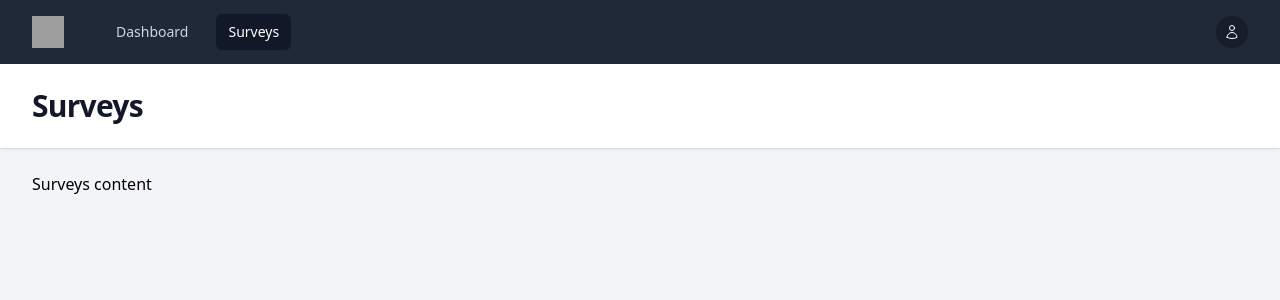
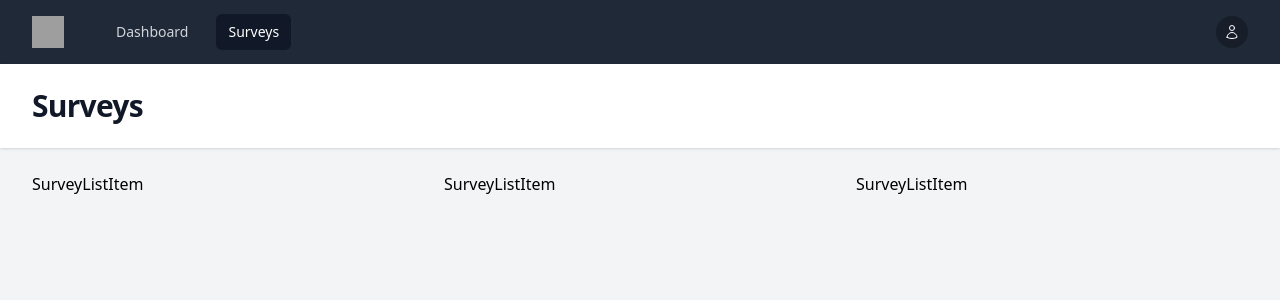
Before and after one commit to alexsam20/laravel-react-survey, a React (Vite) app in the folder react/: page /surveys in a window 1280 px wide. Shown: the top 300 px of the page. Built offline with nearby package versions, Linux system fonts and the light colour scheme; grey boxes are pictures that could not be loaded.

Commit message:
Create SurveyListItem.jsx. Edit SurveyListItem.jsxrveys. Configure Layouts.

```diff
--- a/react/src/components/DefaultLayout.jsx
+++ b/react/src/components/DefaultLayout.jsx
@@ -1,15 +1,9 @@
 import {Fragment} from 'react'
 import {Disclosure, Menu, Transition} from '@headlessui/react'
 import {Bars3Icon, UserIcon, /*BellIcon,*/ XMarkIcon} from '@heroicons/react/24/outline'
-import {NavLink, Outlet} from "react-router-dom";
-import {userStateContext} from "../contexts/ContextProvider.jsx";
+import {Navigate, NavLink, Outlet} from "react-router-dom";
+import {useStateContext} from "../contexts/ContextProvider.jsx";
 
-// const user = {
-//   name: 'Tom Cook',
-//   email: 'tom@example.com',
-//   imageUrl:
-//     'https://images.unsplash.com/photo-1472099645785-5658abf4ff4e?ixlib=rb-1.2.1&ixid=eyJhcHBfaWQiOjEyMDd9&auto=format&fit=facearea&facepad=2&w=256&h=256&q=80',
-// }
 const navigation = [
   {name: 'Dashboard', to: '/'},
   {name: 'Surveys', to: '/surveys'},
@@ -20,7 +14,11 @@
 }
 
 export default function DefaultLayout() {
-  const {currentUser} = userStateContext();
+  const {currentUser, userToken} = useStateContext();
+
+  if (!userToken) {
+    return <Navigate to='login' />
+  }
 
   const logout = (ev) => {
     ev.preventDefault();
--- a/react/src/components/GuestLayout.jsx
+++ b/react/src/components/GuestLayout.jsx
@@ -1,6 +1,13 @@
-import {Outlet} from "react-router-dom";
+import {Navigate, Outlet} from "react-router-dom";
+import {useStateContext} from "../contexts/ContextProvider.jsx";
 
 export default function GuestLayout() {
+  const {userToken} = useStateContext();
+
+  if (userToken) {
+    return <Navigate to="/" />
+  }
+
   return (
     <div>
       <div className="flex min-h-full flex-1 flex-col justify-center px-4 py-12 lg:px-8">
--- /dev/null
+++ b/react/src/components/SurveyListItem.jsx
@@ -0,0 +1,7 @@
+import React from "react";
+
+export  default function SurveyListItem({survey}) {
+    return (
+        <div>SurveyListItem</div>
+    )
+}
--- a/react/src/contexts/ContextProvider.jsx
+++ b/react/src/contexts/ContextProvider.jsx
@@ -3,11 +3,178 @@
 const StateContext = createContext({
   currentUser: {},
   userToken: null,
-  setCurrentUser: () => {
+  surveys: [],
+  setCurrentUser: () => {},
+  setUserToken: () => {},
+});
+
+const tmpSurveys = [
+  {
+    "id": 1,
+    "image_url": "https:\/\/api.yoursurveys.xyz\/images\/vJutXzn02CDwdOyh.png",
+    "title": "TheCodeholic YouTube channel",
+    "slug": "thecodeholic-youtube-channel",
+    "status": true,
+    "description": "My name is Zura.<br>I am Web Developer with 9+ years of experience, free educational content creator, CTO, Lecturer and father of two wonderful daughters.<br><br>The purpose of the channel is to share my several years of experience with beginner developers.<br>Teach them what I know and make my experience as a lesson for others.",
+    "created_at": "2022-01-07 13:23:41",
+    "updated_at": "2022-01-18 16:34:19",
+    "expire_date": "2022-01-23",
+    "questions": [
+      {
+        "id": 15,
+        "type": "text",
+        "question": "From which country are you?",
+        "description": null
+      },
+      {
+        "id": 16,
+        "type": "checkbox",
+        "question": "Which language videos do you want to see on my channel?",
+        "description": "Lorem ipsum dolor sit amet, consectetur adipisicing elit. Assumenda cumque earum eos esse est ex facilis, iure laboriosam maiores neque nesciunt nulla placeat praesentium quae quos ratione, recusandae totam velit!",
+        "data": {
+          "options": [
+            {
+              "uuid": "8ee03188-9e7e-44e5-9176-7574c0beec6f",
+              "text": "JavaScript"
+            },
+            {
+              "uuid": "fe9497f2-8f05-4c82-9586-26e36736fa9e",
+              "text": "PHP"
+            },
+            {
+              "uuid": "db0f194c-d32d-4e19-929e-08f7b4e2bcc0",
+              "text": "HTML + CSS"
+            },
+            {
+              "uuid": "93273c4c-ac8f-432e-b847-e467df64ab9c",
+              "text": "All of the above"
+            },
+            {
+              "uuid": "d54818a7-ad7e-4b69-9287-16a8dc50a6cb",
+              "text": "Everything Zura thinks will be good"
+            }
+          ]
+        }
+      },
+      {
+        "id": 17,
+        "type": "select",
+        "question": "Which PHP framework videos do you want to see on my channel?",
+        "description": "Lorem ipsum dolor sit amet, consectetur adipisicing elit. Assumenda cumque earum eos esse est ex facilis, iure laboriosam maiores neque nesciunt nulla placeat praesentium quae quos ratione, recusandae totam velit!",
+        "data": {
+          "options": [
+            {
+              "uuid": "fb907cfe-b7a1-4b24-86fb-03f9c44aa710",
+              "text": "Laravel"
+            },
+            {
+              "uuid": "e2629262-93ca-4a7a-8129-19c765664a04",
+              "text": "Yii2"
+            },
+            {
+              "uuid": "9a11a425-d9fe-4fe9-86af-bb814e3d9271",
+              "text": "Codeigniter"
+            },
+            {
+              "uuid": "484268b1-d3aa-47f8-a185-356ed48e50fe",
+              "text": "Symfony"
+            }
+          ]
+        }
+      },
+      {
+        "id": 18,
+        "type": "radio",
+        "question": "Which Laravel Framework do you love most?",
+        "description": "Lorem ipsum dolor sit amet, consectetur adipisicing elit. Assumenda cumque earum eos esse est ex facilis, iure laboriosam maiores neque nesciunt nulla placeat praesentium quae quos ratione, recusandae totam velit!",
+        "data": {
+          "options": [
+            {
+              "uuid": "c02e50e6-5ebf-4344-9822-baa16502dbdb",
+              "text": "Laravel 5"
+            },
+            {
+              "uuid": "90a15aae-ef4c-4d04-aa05-8e840d4a2ded",
+              "text": "Laravel 6"
+            },
+            {
+              "uuid": "93c64532-c1eb-4bfd-bd00-ab51cafdee78",
+              "text": "Laravel 7"
+            },
+            {
+              "uuid": "51f6a704-7a86-47a4-9b2d-72bb026a3371",
+              "text": "Laravel 8"
+            }
+          ]
+        }
+      },
+      {
+        "id": 19,
+        "type": "checkbox",
+        "question": "What type of projects do you want to see on my channel built with Laravel?",
+        "description": "Lorem ipsum dolor sit amet, consectetur adipisicing elit. Assumenda cumque earum eos esse est ex facilis, iure laboriosam maiores neque nesciunt nulla placeat praesentium quae quos ratione, recusandae totam velit!",
+        "data": {
+          "options": [
+            {
+              "uuid": "c5519ab0-3282-4758-a34b-506052bf1342",
+              "text": "REST API"
+            },
+            {
+              "uuid": "dfbbc0af-8fff-44ae-be36-e85270041729",
+              "text": "E-commerce"
+            },
+            {
+              "uuid": "6940c122-505f-4d9d-a103-472f923fad94",
+              "text": "Real Estate"
+            },
+            {
+              "uuid": "2b3c12a4-8f3c-4276-ae59-4e9d55e849be",
+              "text": "All of the above"
+            }
+          ]
+        }
+      },
+      {
+        "id": 22,
+        "type": "textarea",
+        "question": "What do you think about TheCodeholic channel?",
+        "description": "Write your honest opinion. Everything is anonymous.",
+        "data": []
+      },
+      {
+        "id": 23,
+        "type": "text",
+        "question": "Which channel is your favorite one?",
+        "description": null,
+        "data": []
+      }
+    ]
   },
-  setUserToken: () => {
+  {
+    "id": 2,
+    "image_url": "https:\/\/api.yoursurveys.xyz\/images\/gjIHElz4aKrL0nT0.png",
+    "title": "React",
+    "slug": "react",
+    "status": true,
+    "description": "React makes it painless to create interactive UIs. Design simple views for each state in your application, and React will efficiently update and render just the right components when your data changes.",
+    "created_at": "2022-01-07 08:50:40",
+    "updated_at": "2022-01-07 13:37:37",
+    "expire_date": "2022-02-01",
+    "questions": []
   },
-});
+  {
+    "id": 3,
+    "image_url": "https:\/\/api.yoursurveys.xyz\/images\/WPfzo0g66huUYYwR.png",
+    "title": "Laravel 9",
+    "slug": "laravel-9",
+    "status": true,
+    "description": "Laravel is a web application framework with expressive, elegant syntax. We\u2019ve already laid the foundation \u2014 freeing you to create without sweating the small things.",
+    "created_at": "2022-01-07 13:28:56",
+    "updated_at": "2022-01-07 13:28:56",
+    "expire_date": "2022-01-20",
+    "questions": []
+  },
+]
 
 export const ContextProvider = ({children}) => {
   const [currentUser, setCurrentUser] = useState({
@@ -15,8 +182,9 @@
     email: "tom@example.com",
     imageUrl:
       "https://images.unsplash.com/photo-1472099645785-5658abf4ff4e?ixlib=rb-1.2.1&ixid=eyJhcHBfaWQiOjEyMDd9&auto=format&fit=facearea&facepad=2&w=256&h=256&q=80",
-  })
-  const [userToken, setUserToken] = useState(null)
+  });
+  const [userToken, setUserToken] = useState('1234');
+  const [surveys, setSurveys] = useState(tmpSurveys);
 
   return (
     <StateContext.Provider
@@ -25,6 +193,7 @@
         setCurrentUser,
         userToken,
         setUserToken,
+        surveys,
       }}
     >
       {children}
@@ -32,4 +201,4 @@
   )
 };
 
-export const userStateContext = () => useContext(StateContext);
+export const useStateContext = () => useContext(StateContext);
--- a/react/src/views/Surveys.jsx
+++ b/react/src/views/Surveys.jsx
@@ -1,7 +1,18 @@
 import PageComponent from "../components/PageComponent.jsx";
+import {useStateContext} from "../contexts/ContextProvider.jsx";
+import SurveyListItem from "../components/SurveyListItem.jsx";
 
 export default function Surveys() {
+  const {surveys} = useStateContext();
+  console.log(surveys);
+
   return (
-    <PageComponent title="Surveys">Surveys content</PageComponent>
+    <PageComponent title="Surveys">
+      <div className="grid grid-cols-1 gap-5 sm:grid-cols-2 md:grid-cols-3">
+        {surveys.map((survey) => (
+            <SurveyListItem survey={survey} key={survey.id} />
+        ))}
+      </div>
+    </PageComponent>
   )
 }
```
